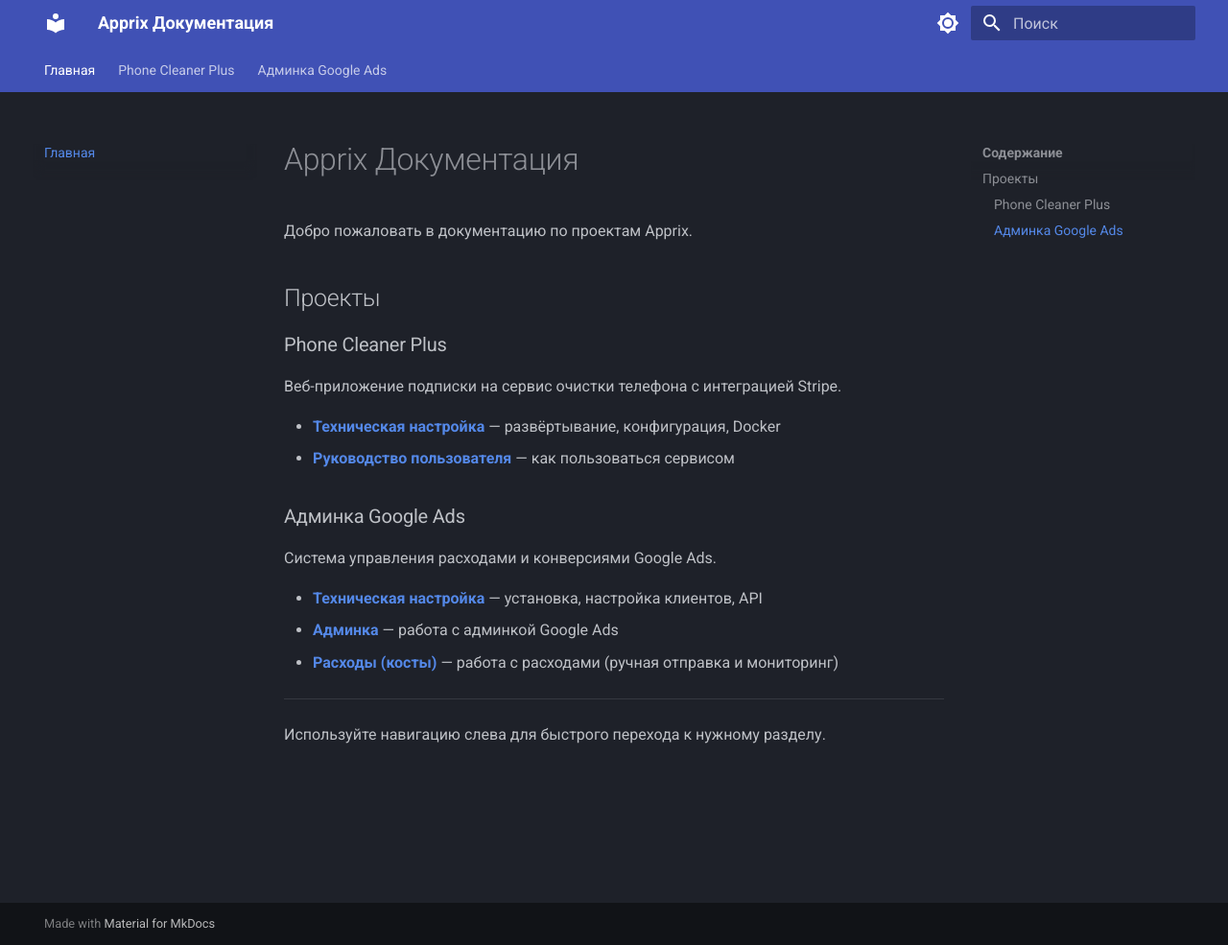
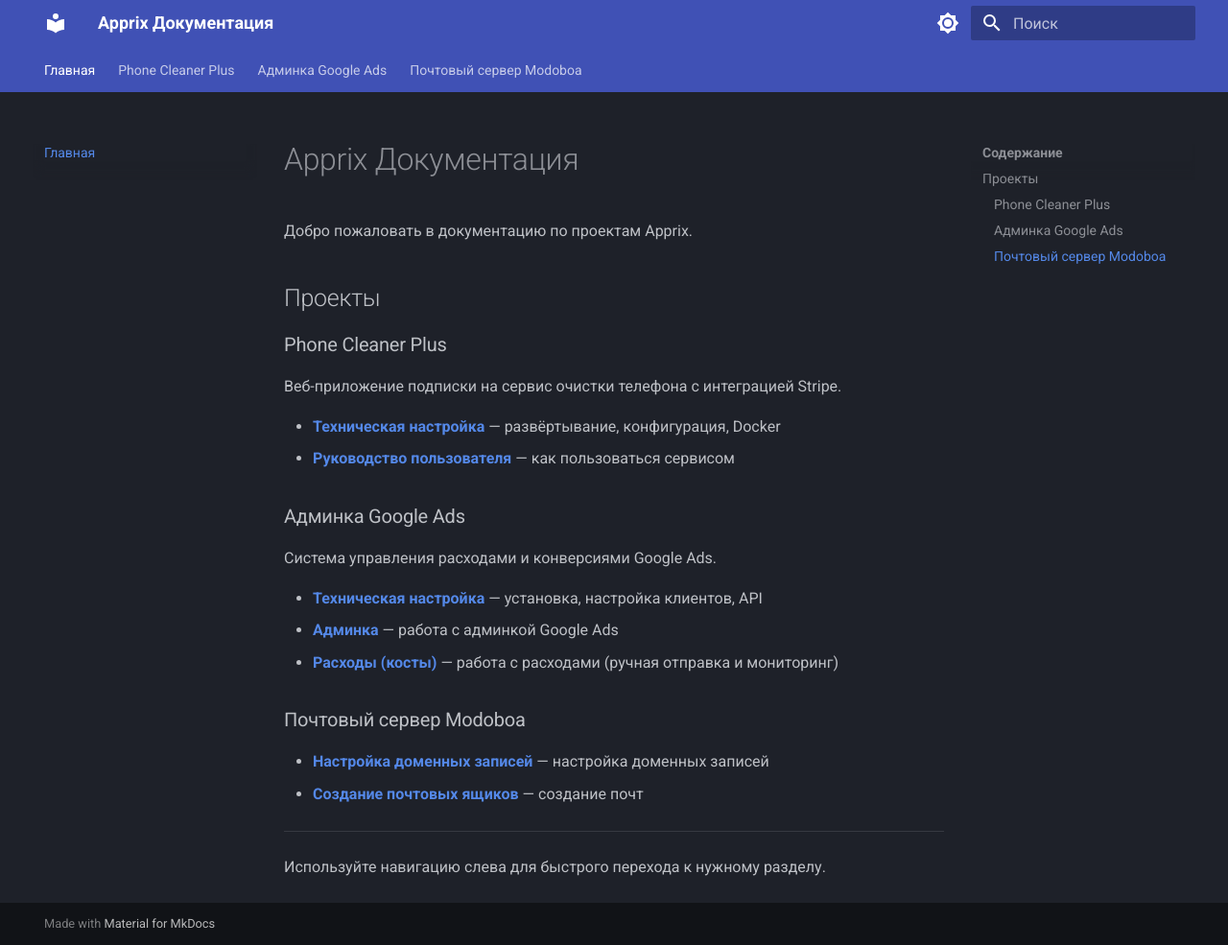
Before and after one commit to dzhiksimovnurlan/my-docs, an MkDocs documentation site: the page built from docs/index.md, in a window 1280 px wide and 985 px high. Shown: the whole window at 96% size. Built offline with MkDocs 1.6.1 and Material for MkDocs 9.7.7, drawn with Linux system fonts in a browser that asks for light colours.

Commit message:
Добавлена дока по почтовику modoboa, обновлены ссылки

```diff
--- a/docs/index.md
+++ b/docs/index.md
@@ -19,6 +19,11 @@
 - [**Админка**](admin-google-ads/admin.md) — работа с админкой Google Ads
 - [**Расходы (косты)**](admin-google-ads/costs.md) — работа с расходами (ручная отправка и мониторинг)
 
+### Почтовый сервер Modoboa
+
+- [**Настройка доменных записей**](modoboa-mailbox/setup_dns_records.md) — настройка доменных записей
+- [**Создание почтовых ящиков**](modoboa-mailbox/create_mailbox.md) — создание почт
+
 ---
 
 Используйте навигацию слева для быстрого перехода к нужному разделу.
--- /dev/null
+++ b/docs/stylesheets/extra.css
@@ -0,0 +1,5 @@
+/* Ограничение ширины колонки Value в таблицах DNS */
+.md-typeset table td:nth-child(3) {
+  word-break: break-all;
+  max-width: 280px;
+}
--- a/mkdocs.yml
+++ b/mkdocs.yml
@@ -1,6 +1,9 @@
 site_name: Apprix Документация
 site_description: Документация по проектам Apprix
 site_url: https://mydomain.org/mysite
+
+extra_css:
+  - stylesheets/extra.css
 
 theme:
   name: material
@@ -51,3 +54,6 @@ nav:
     - Техническая настройка: admin-google-ads/setup.md
     - Админка: admin-google-ads/admin.md
     - Расходы (косты): admin-google-ads/costs.md
+  - Почтовый сервер Modoboa:
+    - Настройка доменных записей: modoboa-mailbox/setup_dns_records.md
+    - Создание почтовых ящиков: modoboa-mailbox/create_mailbox.md
```
Also changed, not shown: docs/admin-google-ads/admin.md (+4 -4 lines), docs/admin-google-ads/costs.md (+3 -3 lines), docs/modoboa-mailbox/create_mailbox.md (added, +27 -0 lines), docs/modoboa-mailbox/setup_dns_records.md (added, +52 -0 lines), docs/phone-cleaner-plus/setup.md (+3 -3 lines), docs/modoboa-mailbox/images/create_mailbox/1.png (added), docs/modoboa-mailbox/images/create_mailbox/2.png (added), docs/modoboa-mailbox/images/create_mailbox/3.png (added), docs/modoboa-mailbox/images/create_mailbox/4.png (added), docs/modoboa-mailbox/images/setup_dns_records/1.png (added), docs/modoboa-mailbox/images/setup_dns_records/2.png (added), docs/modoboa-mailbox/images/setup_dns_records/3.png (added), docs/modoboa-mailbox/images/setup_dns_records/4.png (added), docs/modoboa-mailbox/images/setup_dns_records/5.png (added), 1 more files.
